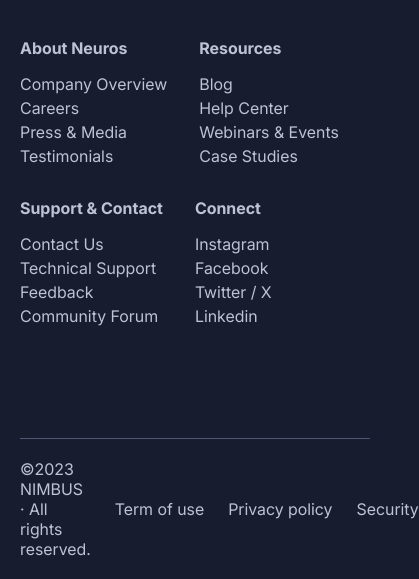
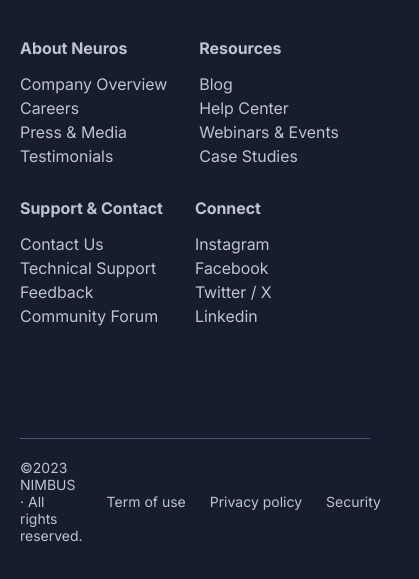
Before and after one commit to ThePolonsky/SaaSLanding, a plain HTML site: page index.html in a window 390 px wide. Shown: the part 8693-9272 px from the top of the page, 419 px wide, since content can reach past the window. Drawn offline with nearby package versions, Linux system fonts and the light colour scheme.

Commit message:
Bug fix for mobile adaptive

```diff
--- a/css/layout.css
+++ b/css/layout.css
@@ -1006,7 +1006,11 @@
     .footer-content {
         flex-wrap: wrap;
     }
+    .footer-bottom-left {
+        font-size: 14px;
+    }
     .footer-bottom-right > * {
         text-wrap: nowrap;
+        font-size: 14px;
     }
 }
```
